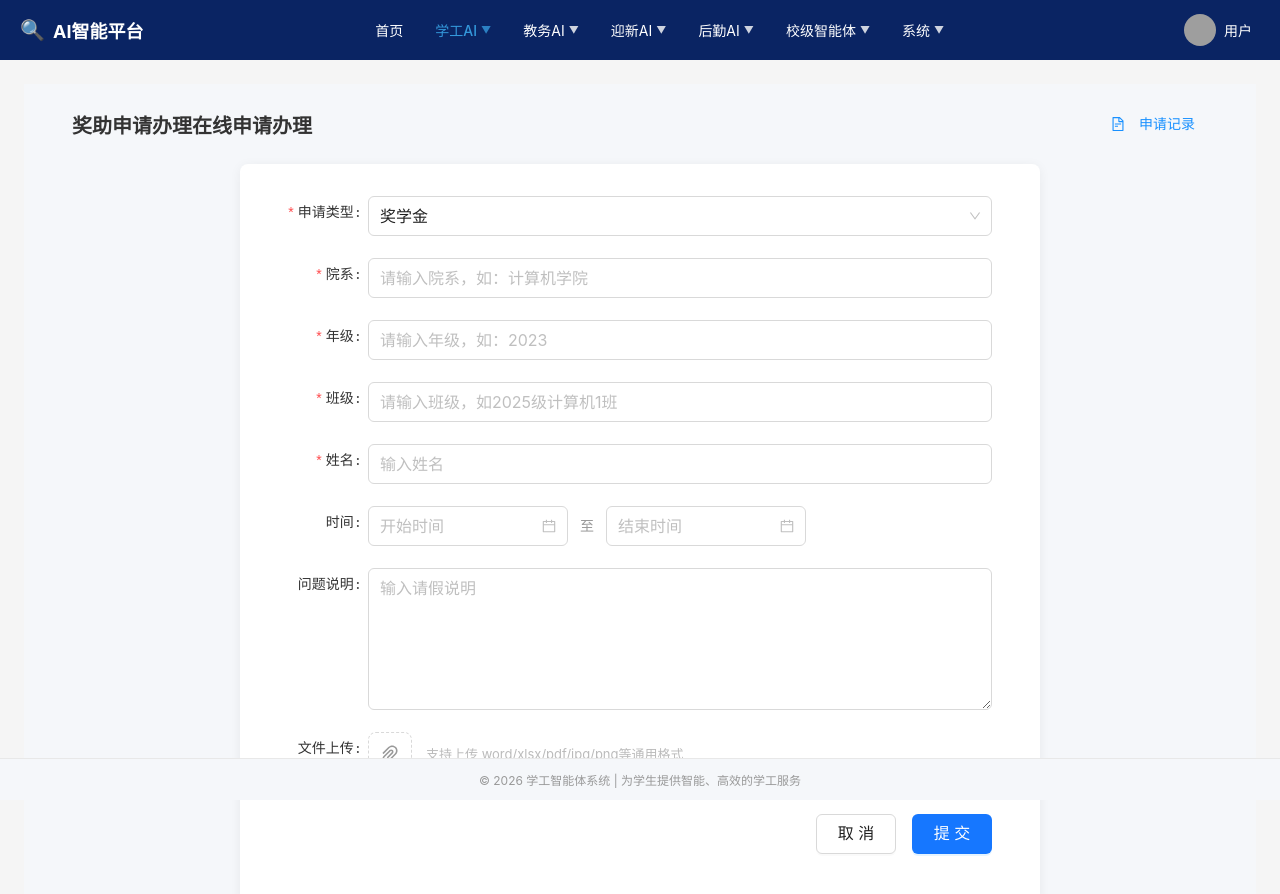
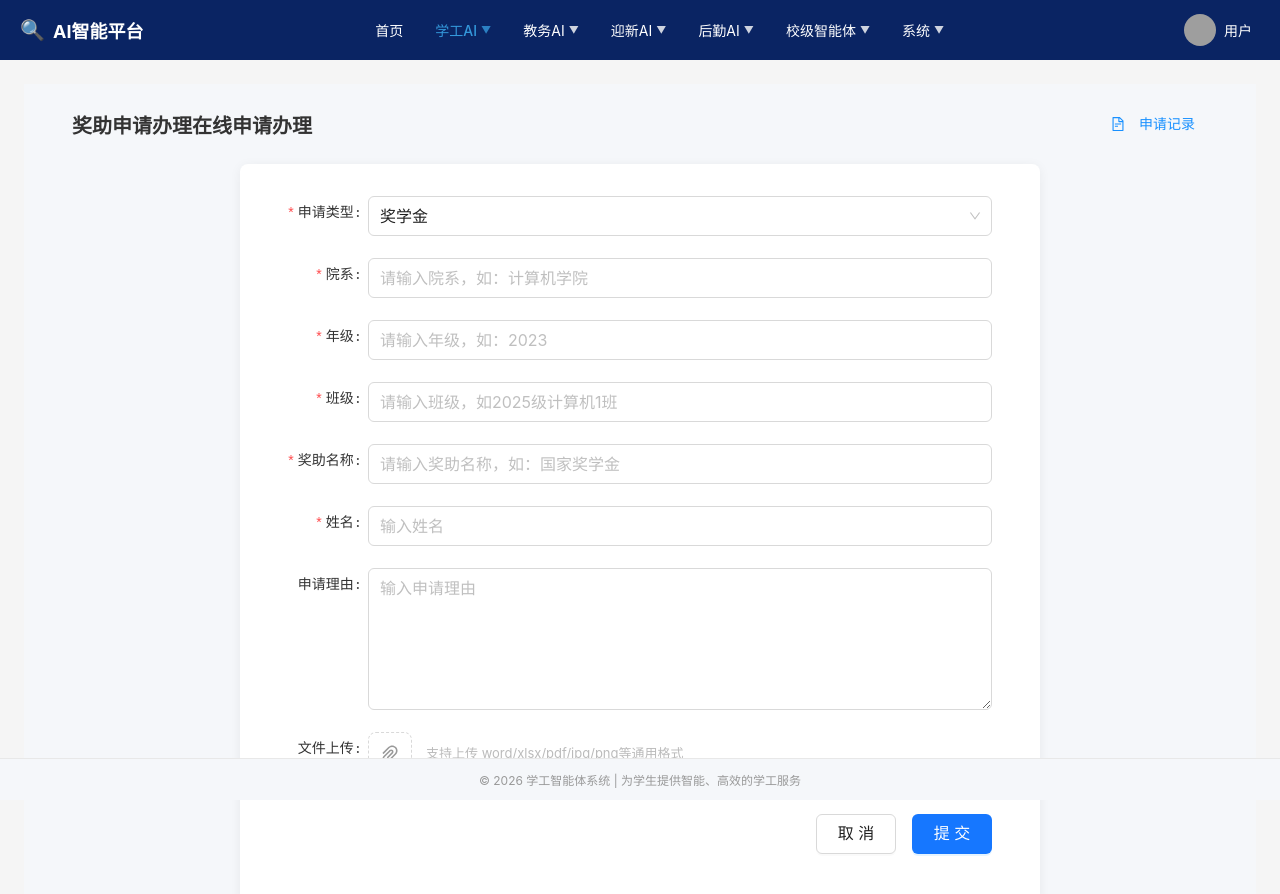
Before and after one commit to cjpcp/learn-work-agent-front, a Vue app: page /award/apply in a window 1280 px wide. Shown: the top 894 px of the page. Built offline with nearby package versions, Linux system fonts and the light colour scheme; sample sign-in values are in the browser's storage; grey boxes are pictures that could not be loaded.

Commit message:
审批附件显示 人工转接记录详情的附件展示；

```diff
--- a/src/views/award/AwardApply.vue
+++ b/src/views/award/AwardApply.vue
@@ -49,37 +49,23 @@
           />
         </a-form-item>
 
+        <a-form-item name="awardName" label="奖助名称">
+          <a-input
+            v-model:value="form.awardName"
+            placeholder="请输入奖助名称，如：国家奖学金"
+            size="large"
+          />
+        </a-form-item>
+
         <a-form-item name="studentName" label="姓名">
           <a-input v-model:value="form.studentName" placeholder="输入姓名" size="large" />
         </a-form-item>
 
-        <a-form-item name="dateRange" label="时间">
-          <div class="date-range-wrapper">
-            <a-date-picker
-              v-model:value="startDate"
-              show-time
-              format="YYYY-MM-DD HH:mm:ss"
-              size="large"
-              placeholder="开始时间"
-              style="width: 200px"
-            />
-            <span class="date-separator">至</span>
-            <a-date-picker
-              v-model:value="endDate"
-              show-time
-              format="YYYY-MM-DD HH:mm:ss"
-              size="large"
-              placeholder="结束时间"
-              style="width: 200px"
-            />
-          </div>
-        </a-form-item>
-
-        <a-form-item name="reason" label="问题说明">
+        <a-form-item name="reason" label="申请理由">
           <a-textarea
             v-model:value="form.reason"
             :rows="5"
-            placeholder="输入请假说明"
+            placeholder="输入申请理由"
             size="large"
             class="reason-textarea"
           />
@@ -123,7 +109,6 @@ import { ref, reactive, onMounted } from 'vue'
 import { useRouter } from 'vue-router'
 import { message } from 'ant-design-vue'
 import { PaperClipOutlined, FileTextOutlined } from '@ant-design/icons-vue'
-import type { Dayjs } from 'dayjs'
 import { awardApi, consultationApi } from '@/api'
 import type { Rule } from 'ant-design-vue/es/form'
 import type { UploadFile } from 'ant-design-vue'
@@ -132,8 +117,6 @@ import { useUserStore } from '@/stores/user'
 const router = useRouter()
 const loading = ref(false)
 const fileList = ref<UploadFile[]>([])
-const startDate = ref<Dayjs | null>(null)
-const endDate = ref<Dayjs | null>(null)
 const userStore = useUserStore()
 
 const form = reactive({
@@ -154,6 +137,7 @@ onMounted(() => {
 
 const rules: Record<string, Rule[]> = {
   applicationType: [{ required: true, message: '请选择申请类型', trigger: 'change' }],
+  awardName: [{ required: true, message: '请输入奖助名称', trigger: 'blur' }],
   studentName: [{ required: true, message: '请输入姓名', trigger: 'blur' }],
   departmentName: [{ required: true, message: '请输入院系', trigger: 'blur' }],
   grade: [{ required: true, message: '请输入年级', trigger: 'blur' }],
@@ -262,20 +246,8 @@ const handleSubmit = async () => {
 }
 
 .apply-card :deep(.ant-input),
-.apply-card :deep(.ant-select-selector),
-.apply-card :deep(.ant-picker) {
+.apply-card :deep(.ant-select-selector) {
   border-radius: 6px;
-}
-
-.date-range-wrapper {
-  display: flex;
-  align-items: center;
-  gap: 12px;
-}
-
-.date-separator {
-  color: #999;
-  font-size: 14px;
 }
 
 .reason-textarea {
--- a/src/views/award/AwardList.vue
+++ b/src/views/award/AwardList.vue
@@ -198,7 +198,7 @@ const formatDateTime = (time?: string) => {
 
 const getContentText = (record: AwardApplication) => {
   const typeName = getApplicationTypeName(record.applicationType)
-  const reason = record.reason ? `用于${record.reason.slice(0, 15)}...` : ''
+  const reason = record.reason ? `申请理由为：${record.reason.slice(0, 15)}...` : ''
   return `申请${typeName}${record.awardName}，${reason}`
 }
 
--- a/src/views/process/ProcessService.vue
+++ b/src/views/process/ProcessService.vue
@@ -398,6 +398,14 @@
           <a-descriptions-item label="创建时间">
             {{ awardDetail?.createTime }}
           </a-descriptions-item>
+          <a-descriptions-item v-if="getAwardFiles(awardDetail?.attachmentUrls).length > 0" label="附件" :span="2">
+            <template v-for="(url, idx) in getAwardFiles(awardDetail?.attachmentUrls)" :key="idx">
+              <a :href="url" target="_blank" rel="noopener">
+                <PaperClipOutlined /> {{ idx + 1 }}. {{ url.split('/').pop() || '下载附件' }}
+              </a>
+              <br v-if="idx < getAwardFiles(awardDetail?.attachmentUrls).length - 1" />
+            </template>
+          </a-descriptions-item>
         </a-descriptions>
 
         <!-- 销假详情 -->
@@ -567,14 +575,12 @@
             <a-descriptions-item label="申请原因" :span="2">{{
               approveAwardDetail?.reason || '无'
             }}</a-descriptions-item>
-            <a-descriptions-item v-if="approveAwardDetail?.attachmentUrls" label="附件" :span="2">
-              <template v-for="(url, idx) in approveAwardDetail?.attachmentUrls || []" :key="idx">
-                <a :href="url" target="_blank" rel="noopener" download>
+            <a-descriptions-item v-if="getAwardFiles(approveAwardDetail?.attachmentUrls).length > 0" label="附件" :span="2">
+              <template v-for="(url, idx) in getAwardFiles(approveAwardDetail?.attachmentUrls)" :key="idx">
+                <a :href="url" target="_blank" rel="noopener">
                   <PaperClipOutlined /> {{ idx + 1 }}. {{ url.split('/').pop() || '下载附件' }}
                 </a>
-                <br
-                  v-if="idx < (approveAwardDetail?.attachmentUrls || []).filter(Boolean).length - 1"
-                />
+                <br v-if="idx < getAwardFiles(approveAwardDetail?.attachmentUrls).length - 1" />
               </template>
             </a-descriptions-item>
           </a-descriptions>
@@ -967,6 +973,11 @@ const getTransferFiles = (fileUrls?: string) => {
   }
 }
 
+const getAwardFiles = (attachmentUrls?: string) => {
+  if (!attachmentUrls) return []
+  return attachmentUrls.split(',').map((url) => url.trim()).filter(Boolean)
+}
+
 // 加载流程数据
 const loadProcesses = async () => {
   pendingLoading.value = true
```
